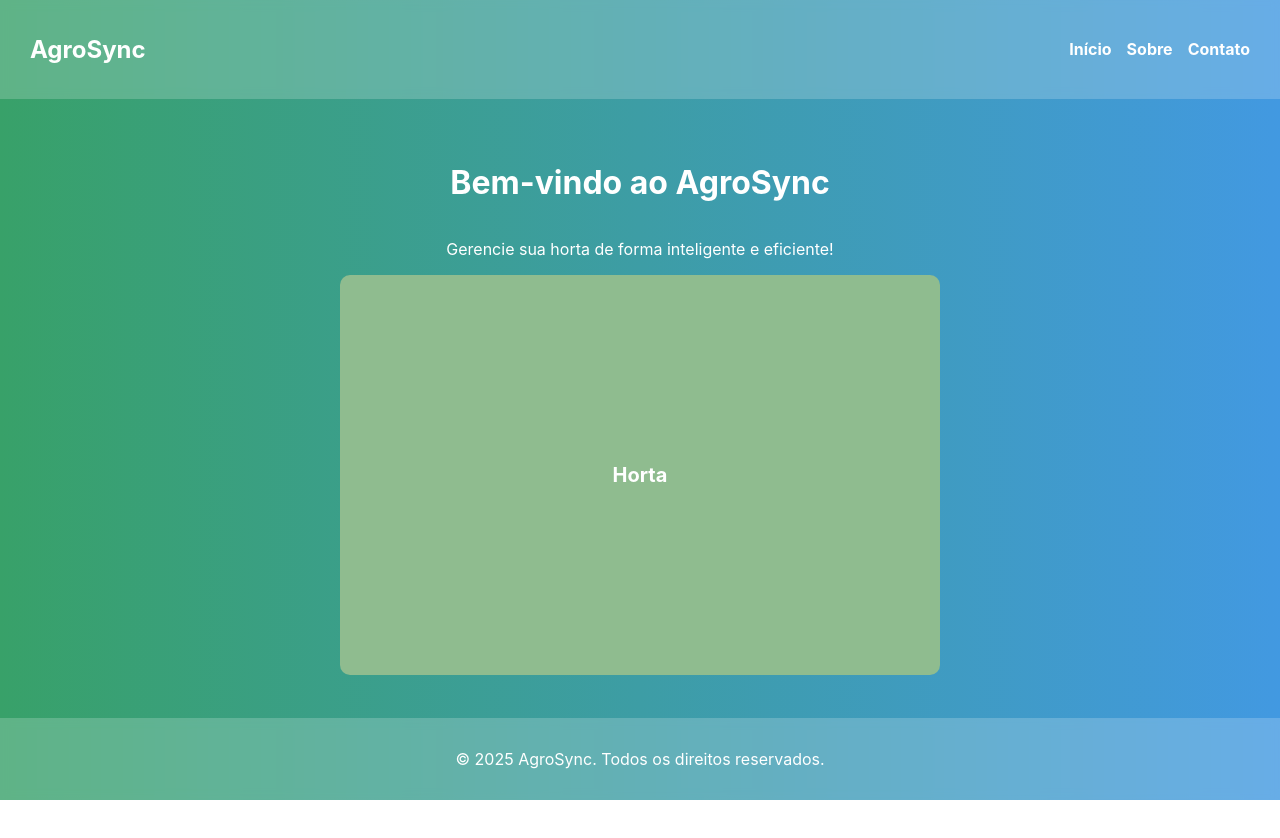
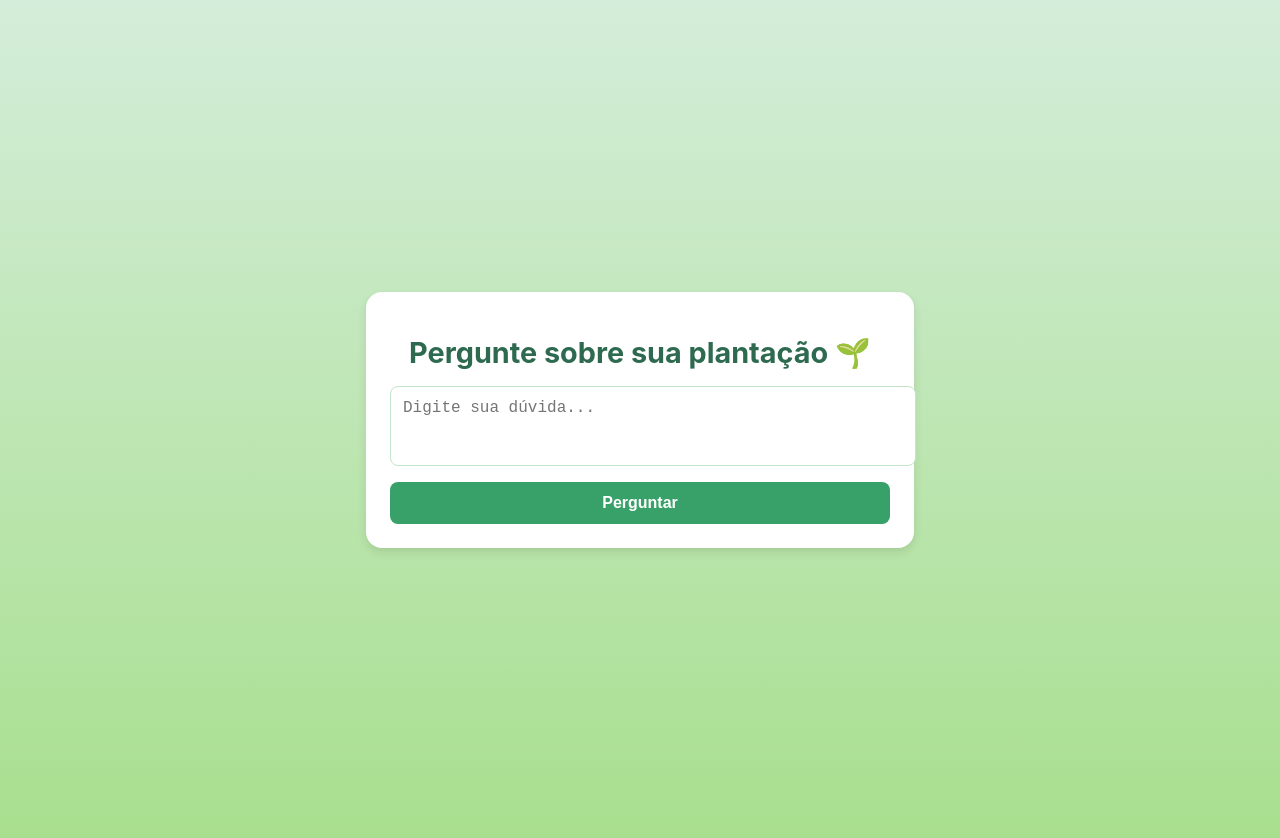
Before and after one commit to pedrohenrif/agro-sync, a React (Create React App) app: page /ask-ai in a window 1280 px wide. Before the commit the page ends 800 px from the top, so only its background shows below. Built offline with nearby package versions, Linux system fonts and the light colour scheme; the HTML template or start-up script is replaced by a standard one.

Commit message:
Inicio da logica e criacao da pagina AskAI

```diff
--- a/package.json
+++ b/package.json
@@ -12,8 +12,10 @@
     "@types/react": "^19.0.10",
     "@types/react-dom": "^19.0.4",
     "agro-sync": "file:",
+    "axios": "^1.8.4",
     "react": "^19.0.0",
     "react-dom": "^19.0.0",
+    "react-router-dom": "^7.4.1",
     "react-scripts": "5.0.1",
     "typescript": "^4.9.5",
     "web-vitals": "^2.1.4"
--- a/src/App.tsx
+++ b/src/App.tsx
@@ -1,15 +1,21 @@
+import { BrowserRouter as Router, Routes, Route } from "react-router-dom";
 import React from "react";
 import PerimetroSecao from "./components/PerimetroSecao";
 import Login from "./components/Login/Login";
 import Home from "./pages/Home/Home";
 import RecuperarSenha from "./components/RecuperarSenha/RecuperarSenha";
-
+import AskAI from "./pages/AskAI/AskAI";
 
 function App() {
   return (
     //<Login />
     //<RecuperarSenha/>
-    <Home />
+
+    <Router>
+      <Routes>
+        <Route path="/ask-ai" element={<AskAI />} />
+      </Routes>
+    </Router>
   );
 }
 
--- /dev/null
+++ b/src/pages/AskAI/AskAI.tsx
@@ -0,0 +1,60 @@
+import { useState } from "react";
+import axios from "axios";
+import "../AskAI/ask-ai.css";
+
+const AskAI = () => {
+    const [question, setQuestion] = useState("");
+    const [answer, setAnswer] = useState("");
+    const [loading, setLoading] = useState(false);
+    const [error, setError] = useState("");
+
+    const handleAsk = async () => {
+        if (!question.trim()) {
+            setError("Digite sua pergunta...");
+            return;
+        }
+
+        setLoading(true);
+        setError("");
+        setAnswer("");
+
+        try {
+            const response = await axios.post("http://localhost:3000/agroSync/ask-ai", {
+                question,
+            });
+
+            setAnswer(response.data.answer);
+        } catch (err) {
+            setError("Algo deu errado. Tente novamente!");
+            console.error(err);
+        } finally {
+            setLoading(false);
+        }
+    };
+
+    return (
+        <div className="ask-ai-container">
+            <div className="ask-ai-box">
+                <h1 className="ask-ai-title">Pergunte sobre sua plantação 🌱</h1>
+                <textarea
+                    className="ask-ai-textarea"
+                    rows={3}
+                    placeholder="Digite sua dúvida..."
+                    value={question}
+                    onChange={(e) => setQuestion(e.target.value)}
+                />
+                <button
+                    className="ask-ai-button"
+                    onClick={handleAsk}
+                    disabled={loading}
+                >
+                    {loading ? "Consultando a IA..." : "Perguntar"}
+                </button>
+                {error && <p className="ask-ai-error">{error}</p>}
+                {answer && <div className="ask-ai-answer">{answer}</div>}
+            </div>
+        </div>
+    );
+};
+
+export default AskAI;
--- /dev/null
+++ b/src/pages/AskAI/ask-ai.css
@@ -0,0 +1,86 @@
+/* Fundo com gradiente suave */
+.ask-ai-container {
+    display: flex;
+    flex-direction: column;
+    align-items: center;
+    justify-content: center;
+    min-height: 100vh;
+    background: linear-gradient(to bottom, #d4edda, #a8df8e);
+    padding: 20px;
+}
+
+/* Caixa de perguntas */
+.ask-ai-box {
+    background: white;
+    padding: 24px;
+    border-radius: 16px;
+    box-shadow: 0 4px 10px rgba(0, 0, 0, 0.1);
+    width: 100%;
+    max-width: 500px;
+    text-align: center;
+}
+
+/* Título */
+.ask-ai-title {
+    font-size: 1.8rem;
+    font-weight: bold;
+    color: #2d6a4f;
+    margin-bottom: 16px;
+}
+
+/* Input de texto */
+.ask-ai-textarea {
+    width: 100%;
+    padding: 12px;
+    border: 1px solid #c3e6cb;
+    border-radius: 8px;
+    outline: none;
+    font-size: 1rem;
+    resize: none;
+    transition: border-color 0.3s ease-in-out;
+}
+
+.ask-ai-textarea:focus {
+    border-color: #38a169;
+    box-shadow: 0 0 8px rgba(56, 161, 105, 0.3);
+}
+
+/* Botão de enviar */
+.ask-ai-button {
+    width: 100%;
+    margin-top: 12px;
+    padding: 12px;
+    background: #38a169;
+    color: white;
+    font-weight: bold;
+    font-size: 1rem;
+    border: none;
+    border-radius: 8px;
+    cursor: pointer;
+    transition: background 0.3s ease-in-out;
+}
+
+.ask-ai-button:hover {
+    background: #2d6a4f;
+}
+
+.ask-ai-button:disabled {
+    background: #ccc;
+    cursor: not-allowed;
+}
+
+/* Mensagens de erro */
+.ask-ai-error {
+    color: #e3342f;
+    margin-top: 12px;
+}
+
+/* Resposta da IA */
+.ask-ai-answer {
+    margin-top: 20px;
+    padding: 16px;
+    background: #f8f9fa;
+    border-radius: 8px;
+    font-size: 1rem;
+    color: #333;
+}
```
Also changed, not shown: src/components/Login/Login.tsx (+4 -8 lines), 1 other file (tests, documents, lock files or other folders).
